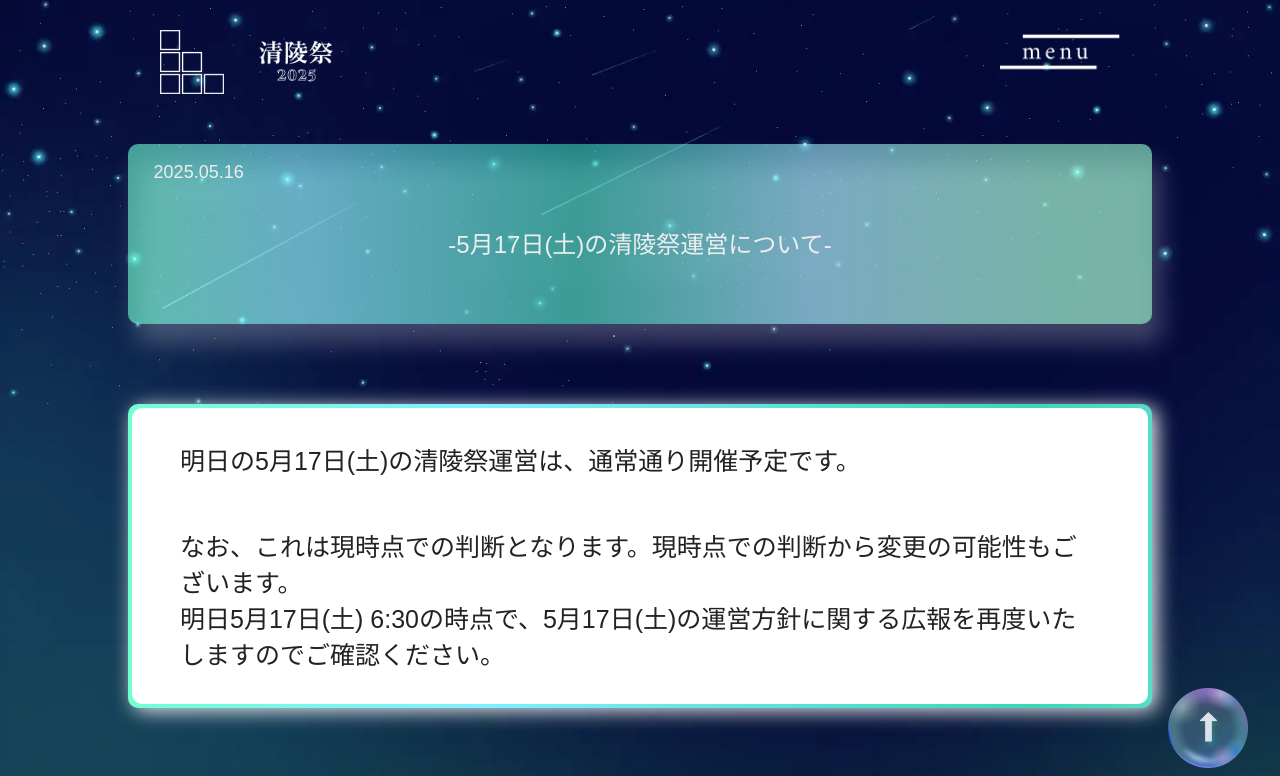
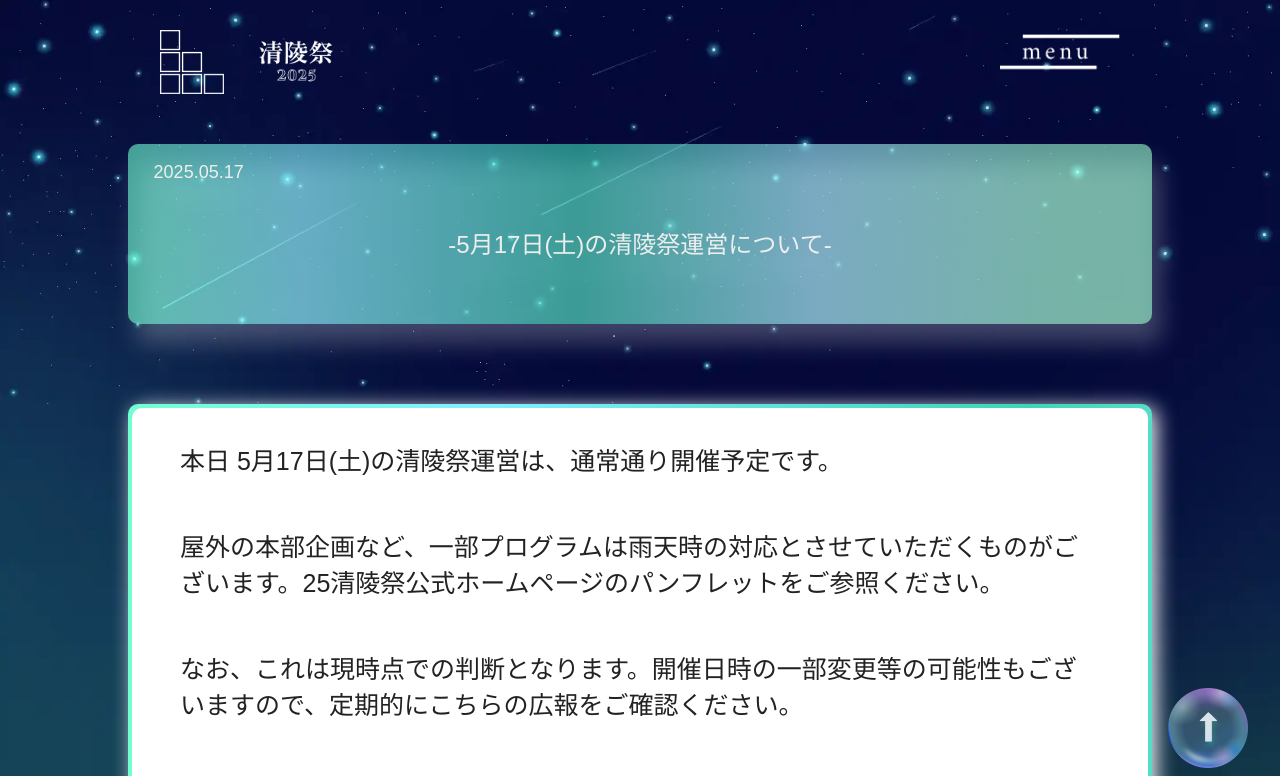
Before and after one commit to ynufes-tech/ynufes-seiryo25, a Nuxt app: page /latest-info in a window 1280 px wide. Shown: the top 776 px of the page. Built offline with nearby package versions, Linux system fonts and the light colour scheme; a web font is replaced by a local one.

Commit message:
雨天時土曜最新

```diff
--- a/pages/latest-info/index.vue
+++ b/pages/latest-info/index.vue
@@ -7,17 +7,23 @@ import BackToButton from '~/components/BackToButton.vue'
       <div class="page-container">
         <div class="pop">
           <div class="date">
-              <p>2025.05.16</p>
+              <p>2025.05.17</p>
           </div>
           <div class="news-title">
               <p>-5月17日(土)の清陵祭運営について-</p>
           </div>
         </div>
         <div class="detail">
-          <p>明日の5月17日(土)の清陵祭運営は、通常通り開催予定です。</p>
+          <p>本日 5月17日(土)の清陵祭運営は、通常通り開催予定です。</p>
+          <p>屋外の本部企画など、一部プログラムは雨天時の対応とさせていただくものがございます。25清陵祭公式ホームページのパンフレットをご参照ください。</p>
+
+          <p>なお、これは現時点での判断となります。開催日時の一部変更等の可能性もございますので、定期的にこちらの広報をご確認ください。</p>
+
           <p>
-            なお、これは現時点での判断となります。現時点での判断から変更の可能性もございます。<br/>
-            明日5月17日(土) 6:30の時点で、5月17日(土)の運営方針に関する広報を再度いたしますのでご確認ください。
+            〈ご来場の際の諸注意〉<br/>
+            当日の大学構内のメインストリートは大変混雑する恐れがございます。傘を使用される場合は他のお客様への通行の妨げになる恐れもございますので、レインコートをお持ちいただくことを推奨いたします。
+            天候の急変に備えて、タオルや荷物保護のビニール袋なども併せてご準備ください。
+            最寄り駅から大学までの道におきまして、足場が滑りやすくなっている恐れもございます。転倒などの小さな事故には十分にご注意のうえ、お越しください。
           </p>
         </div>
         <BackToButton
--- a/pages/news/index.vue
+++ b/pages/news/index.vue
@@ -13,7 +13,7 @@ useHead({
             <div class="box">
                 <div class="pops">
                     <ColorButton
-                        date="2025.05.16"
+                        date="2025.05.17"
                         text="-5月17日(土)の清陵祭運営について-"
                         link="/latest-info"
                         class="news-title"
```
